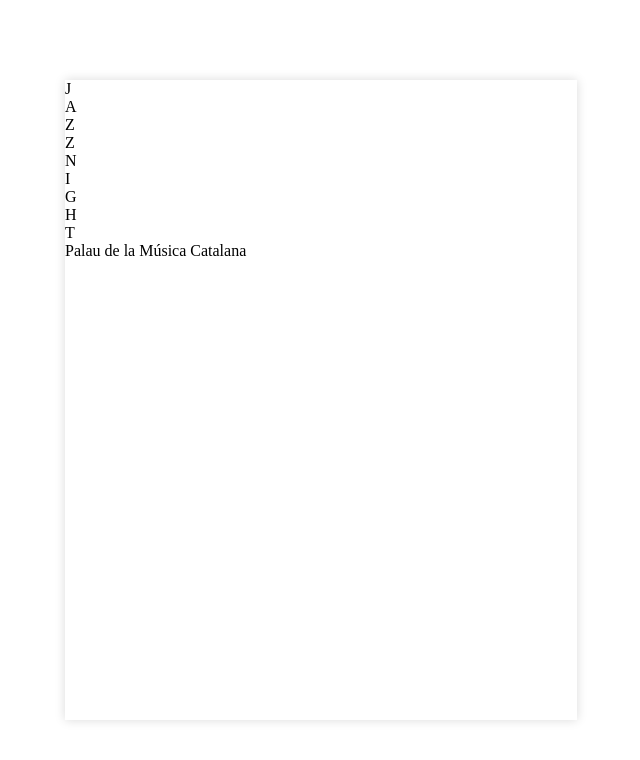
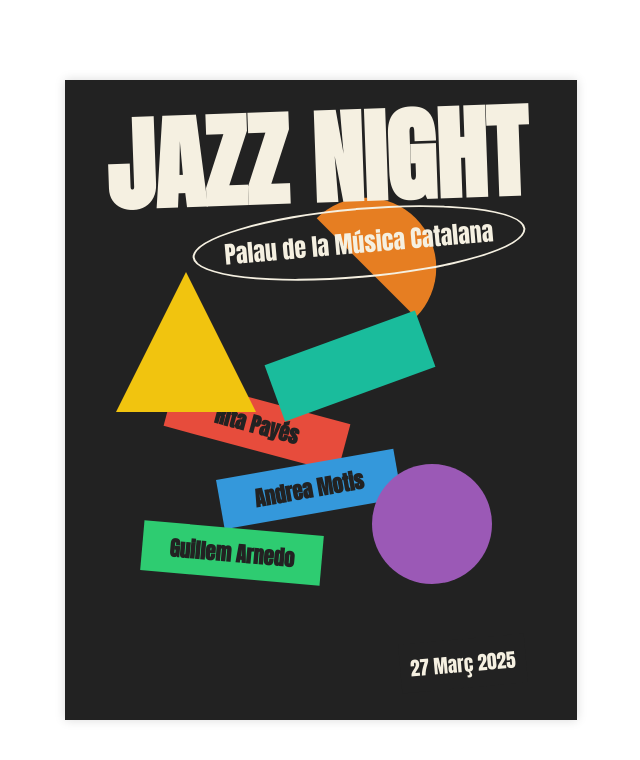
Before and after one commit to kokepizza/jazz-poster, a plain HTML site: page index.html in a window 1280 px wide. Shown: the whole page, without its empty margins (319-959 px from the left). Drawn offline with nearby package versions, Linux system fonts and the light colour scheme.

Commit message:
shapes & drag-and-drop

```diff
--- a/css/style.css
+++ b/css/style.css
@@ -1,7 +1,15 @@
 /* VARIABLES */
 :root {
     --background: #fff; /* No tocar */
-    --poster-color: #fff; /* Puede cambiarse */
+    --poster-color: #222; /* Fondo negro como en la imagen */
+    --title-color: #f5f0e1; /* Color beige para el título */
+    --musician1-color: #e74c3c; /* Rojo */
+    --musician2-color: #3498db; /* Azul */
+    --musician3-color: #2ecc71; /* Verde */
+    --shape1-color: #f1c40f; /* Amarillo */
+    --shape2-color: #9b59b6; /* Morado */
+    --shape3-color: #e67e22; /* Naranja */
+    --shape4-color: #1abc9c; /* Turquesa */
 }
 
 /* GENERAL - No tocar */
@@ -20,6 +28,178 @@
     background-color: var(--poster-color);
     position: relative;
     box-shadow: 0px 0px 10px rgba(0,0,0,0.15);
+    overflow: hidden;
+    font-family: 'Anton', sans-serif;
 }
 
-/* COMPONENTS  */
+/* COMPONENTS */
+.title {
+    position: absolute;
+    top: 5%;
+    left: 8%;
+    width: 100%;
+    transform: rotate(-2deg);
+    z-index: 10;
+    pointer-events: none;
+}
+
+.title h1 {
+    color: var(--title-color);
+    font-size: 8vw;
+    line-height: 0.9;
+    text-transform: uppercase;
+    font-weight: bold;
+    white-space: nowrap;
+}
+
+.location {
+    position: absolute;
+    top: 20%;
+    right: 10%;
+    background-color: transparent;
+    border: 2px solid var(--title-color);
+    border-radius: 50%;
+    display: flex;
+    justify-content: center;
+    align-items: center;
+    transform: rotate(-5deg);
+    padding: 15px 30px;
+    z-index: 10;
+    pointer-events: none;
+}
+
+.location h2 {
+    color: var(--title-color);
+    font-size: 1.5rem;
+    text-align: center;
+    font-weight: normal;
+}
+
+.date-box {
+    position: absolute;
+    bottom: 5%;
+    right: 10%;
+    background-color: var(--poster-color);
+    color: var(--title-color);
+    padding: 10px;
+    font-size: 1.2rem;
+    transform: rotate(-5deg);
+    z-index: 10;
+    pointer-events: none;
+}
+
+.musicians {
+    position: absolute;
+    width: 100%;
+    height: 100%;
+}
+
+.musician {
+    position: absolute;
+    padding: 15px;
+    color: #222;
+    font-weight: bold;
+    text-align: center;
+    cursor: grab;
+    user-select: none;
+    display: flex;
+    justify-content: center;
+    align-items: center;
+    z-index: 5;
+    font-size: 1.3rem;
+    width: 180px;
+    height: 50px;
+}
+
+.musician-red {
+    background-color: var(--musician1-color);
+    top: 50%;
+    left: 20%;
+    transform: rotate(15deg);
+}
+
+.musician-blue {
+    background-color: var(--musician2-color);
+    top: 60%;
+    left: 30%;
+    transform: rotate(-10deg);
+}
+
+.musician-green {
+    background-color: var(--musician3-color);
+    top: 70%;
+    left: 15%;
+    transform: rotate(5deg);
+}
+
+.shapes {
+    position: absolute;
+    width: 100%;
+    height: 100%;
+}
+
+.shape {
+    position: absolute;
+    cursor: grab;
+    user-select: none;
+    z-index: 5;
+    touch-action: none;
+}
+
+.triangle {
+    width: 0;
+    height: 0;
+    border-left: 70px solid transparent;
+    border-right: 70px solid transparent;
+    border-bottom: 140px solid var(--shape1-color);
+    top: 30%;
+    left: 10%;
+}
+
+.circle {
+    width: 120px;
+    height: 120px;
+    border-radius: 50%;
+    background-color: var(--shape2-color);
+    top: 60%;
+    left: 60%;
+}
+
+.semicircle {
+    width: 140px;
+    height: 70px;
+    background-color: var(--shape3-color);
+    border-radius: 140px 140px 0 0;
+    top: 20%;
+    left: 50%;
+    transform: rotate(45deg);
+}
+
+.rectangle {
+    width: 160px;
+    height: 60px;
+    background-color: var(--shape4-color);
+    top: 40%;
+    left: 40%;
+    transform: rotate(-20deg);
+}
+
+/* Drag and drop styles */
+.musician, .shape {
+    touch-action: none;
+    transform-origin: center;
+}
+
+/* Styles for when the poster is a dropzone */
+#poster.drop-active {
+    border: 2px dashed #aaa;
+}
+
+#poster.drop-target {
+    border: 2px solid #29e;
+}
+
+/* Styles for when an element is being dragged */
+.musician.can-drop, .shape.can-drop {
+    opacity: 0.8;
+}
--- a/index.html
+++ b/index.html
@@ -7,26 +7,34 @@
         <meta name="viewport" content="width=device-width, initial-scale=1.0" />
         <link rel="stylesheet" href="css/reset.css">
         <link rel="stylesheet" href="css/style.css">
-        <title>Tarea LABASAD</title>
-        <script src="js/main.js"></script>
+        <link href="https://fonts.googleapis.com/css2?family=Anton&display=swap" rel="stylesheet">
+        <title>Interactive Jazz Poster</title>
+        <script src="https://cdn.jsdelivr.net/npm/interactjs/dist/interact.min.js"></script>
+        <script src="js/main.js" defer></script>
     </head>
 
     <body>
 	    <div id="poster">
             <!-- Componentes del cartel aqui -->
-             <div class="title">
-                <h1>J</h1>
-                <h1>A</h1>
-                <h1>Z</h1>
-                <h1>Z</h1>
-                <h1>N</h1>
-                <h1>I</h1>
-                <h1>G</h1>
-                <h1>H</h1>
-                <h1>T</h1>
+            <div class="title">
+                <h1>JAZZ NIGHT</h1>
             </div>
             <div class="location">
                 <h2>Palau de la Música Catalana</h2>
+            </div>
+            <div class="date-box">
+                <p>27 Març 2025</p>
+            </div>
+            <div class="musicians">
+                <div class="musician musician-red">Rita Payés</div>
+                <div class="musician musician-blue">Andrea Motis</div>
+                <div class="musician musician-green">Guillem Arnedo</div>
+            </div>
+            <div class="shapes">
+                <div class="shape triangle"></div>
+                <div class="shape circle"></div>
+                <div class="shape semicircle"></div>
+                <div class="shape rectangle"></div>
             </div>
         </div>
     </body>
--- a/js/main.js
+++ b/js/main.js
@@ -0,0 +1,65 @@
+// Store original transforms for each element
+const originalTransforms = {};
+
+// Function to handle element movement
+function dragMoveListener(event) {
+  const target = event.target;
+
+  // Get the data-x/data-y attributes, or initialize to 0 if they don't exist
+  const x = (parseFloat(target.getAttribute('data-x')) || 0) + event.dx;
+  const y = (parseFloat(target.getAttribute('data-y')) || 0) + event.dy;
+
+  // Get the original transform if it exists
+  const originalTransform = originalTransforms[target.className] || '';
+
+  // Update the element's position by combining translation with original transform
+  target.style.transform = `translate(${x}px, ${y}px) ${originalTransform}`;
+
+  // Update the position attributes
+  target.setAttribute('data-x', x);
+  target.setAttribute('data-y', y);
+}
+
+// Initialize when the DOM is fully loaded
+document.addEventListener('DOMContentLoaded', function() {
+  // Get all draggable elements
+  const draggableElements = document.querySelectorAll('.musician, .shape');
+
+  // Store original transforms and initialize data attributes
+  draggableElements.forEach(element => {
+    const computedStyle = window.getComputedStyle(element);
+    let transform = computedStyle.transform;
+
+    // If the element has a transform that's not 'none' and not a translation
+    if (transform && transform !== 'none' && !transform.includes('translate')) {
+      // Store the original transform
+      originalTransforms[element.className] = transform;
+
+      // Initialize data-x and data-y attributes
+      element.setAttribute('data-x', 0);
+      element.setAttribute('data-y', 0);
+    }
+  });
+
+  // Make elements draggable with interact.js
+  interact('.musician, .shape').draggable({
+    // Enable inertia for the draggable elements
+    inertia: true,
+
+    // Keep the element within the area of its parent
+    modifiers: [
+      interact.modifiers.restrictRect({
+        restriction: '#poster',
+        endOnly: true
+      })
+    ],
+
+    // Call this function on every dragmove event
+    listeners: {
+      move: dragMoveListener
+    },
+
+    // Set cursor style while dragging
+    cursorChecker: () => 'grabbing'
+  });
+});
```
